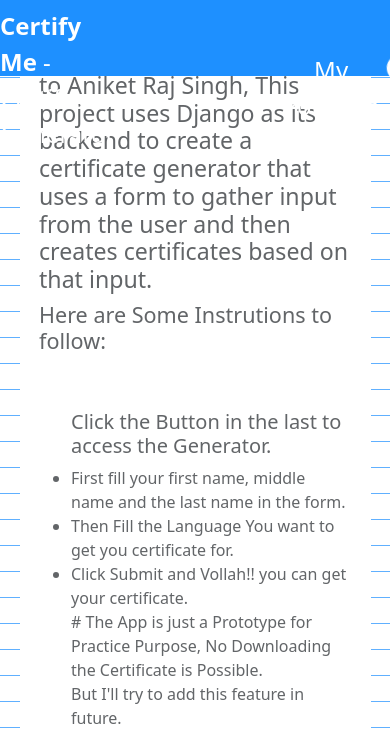
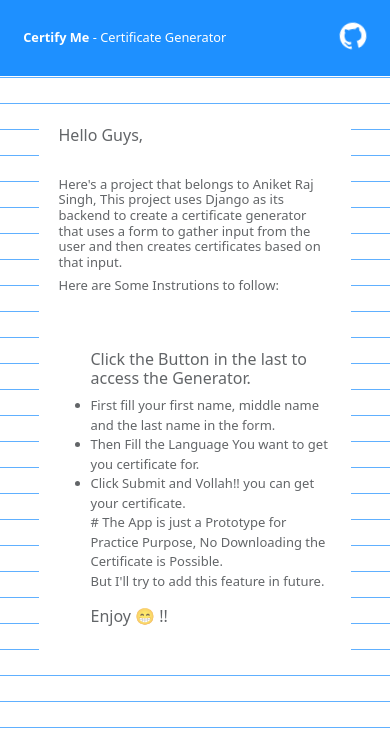
Before and after one commit to AniketRajSingh/Certificate-Generator, a Django app: page / in a window 390 px wide; the page is wider, and only the part inside the window is pictured. Shown: the top 745 px of that part. Run offline with Django 4.2, Linux system fonts and the light colour scheme.

Commit message:
index page responsiveness check

```diff
--- a/Certificate_Generator/settings.py
+++ b/Certificate_Generator/settings.py
@@ -26,7 +26,8 @@
 DEBUG = True
 
 ALLOWED_HOSTS = [
-    'certifyme-certifategenerator.herokuapp.com'
+    'certifyme-certificategenerator.herokuapp.com',
+    '127.0.0.1'
 ]
 
 
--- a/templates/index.html
+++ b/templates/index.html
@@ -128,6 +128,44 @@
         .bn39:hover .bn39span {
             background: transparent;
         }
+        @media only screen and (max-width: 600px){
+            .navbar{
+                font-size: 0.8em;
+            }
+            .left{
+                width: 60%;
+                margin-top: 4%;
+                margin-left: 2%;
+            }
+            .right{
+                width: 38%;
+            }
+            .port{
+                visibility: hidden;
+            }
+            .body p,h3,h4,li{
+                font-size: small;
+            }
+            .body h2,h5{
+                font-size: medium;
+            }
+            .bodypart{
+                width: 80%;
+            }
+            .body1{
+                display: flex;
+                flex-direction: column;
+            }
+            .leftbody{
+                width: 100%;
+            }
+            .rightbody{
+                width: 80%;
+            }
+            .leftbody img{
+                width: 100%;
+            }
+        }
     </style>
 </head>
 
@@ -138,7 +176,7 @@
                 <p"><b>Certify Me</b> - Certificate Generator</p>
             </div>
             <div class="right">
-                <a class="navlinks"" href=" https://aniketrajsingh.github.io/Portfolio-1"> My Portfolio</a>
+                <a class="navlinks port"" href=" https://aniketrajsingh.github.io/Portfolio-1"> My Portfolio</a>
                 <a class="navlinks" href="https://github.com/AniketRajSingh"><i
                         class='bx bxl-github bx-flip-horizontal bx-tada'
                         style='color:#ffffff; font-size: xx-large;'></i></a>
```
